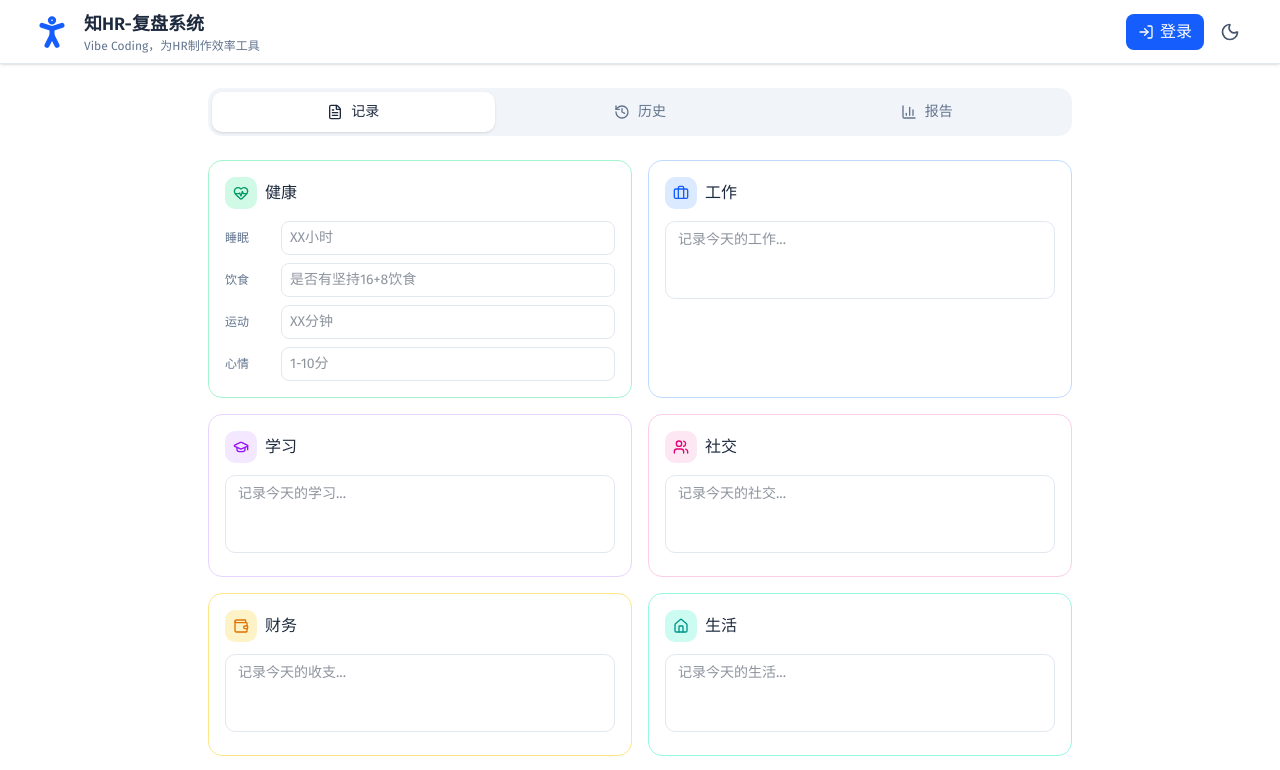
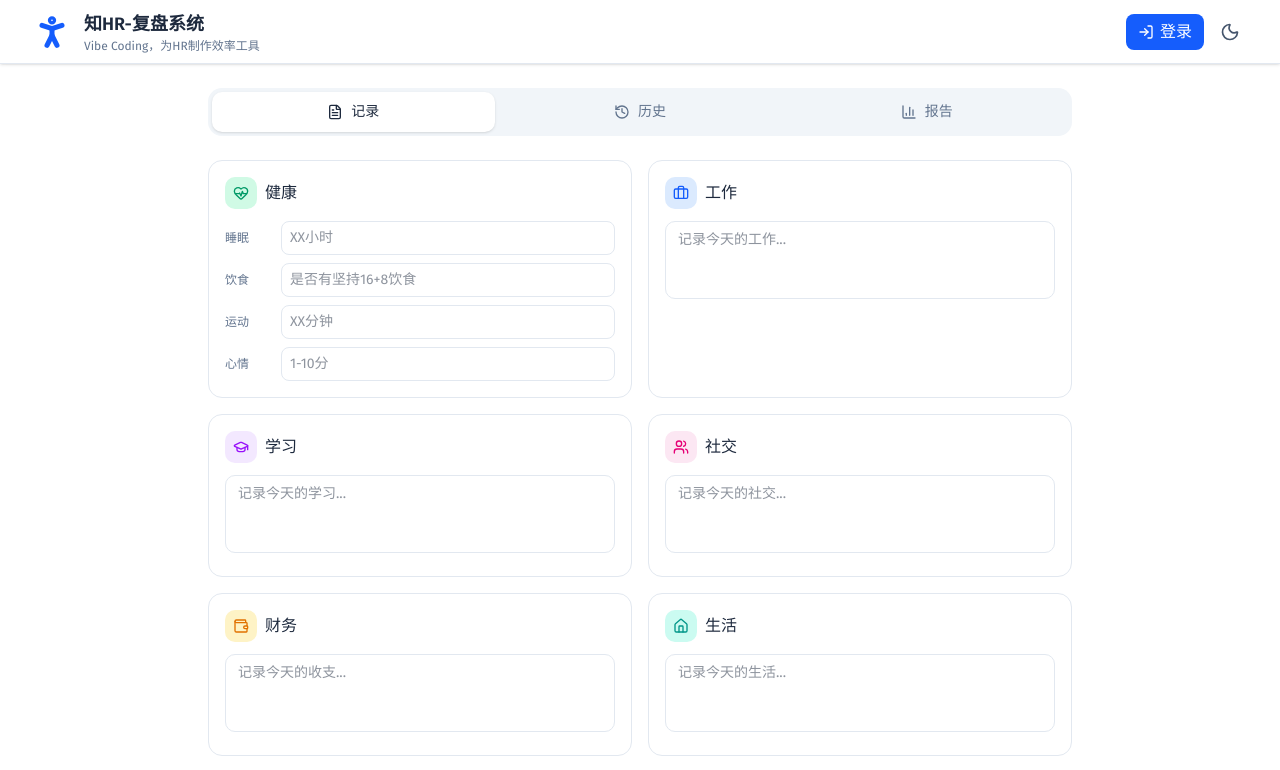
Before and after one commit to Harteyang/zhihr, a React (Vite) app in the folder review-system/: page / in a window 1280 px wide. Shown: the top 770 px of the page. Built offline with nearby package versions, Linux system fonts and the light colour scheme; no server answers.

Commit message:
style(revie-system): 统一维度卡片边框和背景色风格
将所有维度卡片的背景和边框替换为统一的中性slate色系，保持界面简洁一致

```diff
--- a/review-system/src/components/review/DimensionCard.tsx
+++ b/review-system/src/components/review/DimensionCard.tsx
@@ -13,15 +13,16 @@ interface DimensionCardProps {
   onToggle?: () => void
 }
 
+// 统一使用中性边框颜色，保持简洁
 const colorMap: Record<string, { bg: string; text: string; border: string; iconBg: string }> = {
-  emerald: { bg: 'bg-emerald-50 dark:bg-emerald-900/20', text: 'text-emerald-600 dark:text-emerald-400', border: 'border-emerald-200 dark:border-emerald-800', iconBg: 'bg-emerald-100 dark:bg-emerald-900/40' },
-  blue: { bg: 'bg-blue-50 dark:bg-blue-900/20', text: 'text-blue-600 dark:text-blue-400', border: 'border-blue-200 dark:border-blue-800', iconBg: 'bg-blue-100 dark:bg-blue-900/40' },
-  purple: { bg: 'bg-purple-50 dark:bg-purple-900/20', text: 'text-purple-600 dark:text-purple-400', border: 'border-purple-200 dark:border-purple-800', iconBg: 'bg-purple-100 dark:bg-purple-900/40' },
-  pink: { bg: 'bg-pink-50 dark:bg-pink-900/20', text: 'text-pink-600 dark:text-pink-400', border: 'border-pink-200 dark:border-pink-800', iconBg: 'bg-pink-100 dark:bg-pink-900/40' },
-  amber: { bg: 'bg-amber-50 dark:bg-amber-900/20', text: 'text-amber-600 dark:text-amber-400', border: 'border-amber-200 dark:border-amber-800', iconBg: 'bg-amber-100 dark:bg-amber-900/40' },
-  teal: { bg: 'bg-teal-50 dark:bg-teal-900/20', text: 'text-teal-600 dark:text-teal-400', border: 'border-teal-200 dark:border-teal-800', iconBg: 'bg-teal-100 dark:bg-teal-900/40' },
-  indigo: { bg: 'bg-indigo-50 dark:bg-indigo-900/20', text: 'text-indigo-600 dark:text-indigo-400', border: 'border-indigo-200 dark:border-indigo-800', iconBg: 'bg-indigo-100 dark:bg-indigo-900/40' },
-  orange: { bg: 'bg-orange-50 dark:bg-orange-900/20', text: 'text-orange-600 dark:text-orange-400', border: 'border-orange-200 dark:border-orange-800', iconBg: 'bg-orange-100 dark:bg-orange-900/40' },
+  emerald: { bg: 'bg-slate-50 dark:bg-slate-800/50', text: 'text-emerald-600 dark:text-emerald-400', border: 'border-slate-200 dark:border-slate-700', iconBg: 'bg-emerald-100 dark:bg-emerald-900/40' },
+  blue: { bg: 'bg-slate-50 dark:bg-slate-800/50', text: 'text-blue-600 dark:text-blue-400', border: 'border-slate-200 dark:border-slate-700', iconBg: 'bg-blue-100 dark:bg-blue-900/40' },
+  purple: { bg: 'bg-slate-50 dark:bg-slate-800/50', text: 'text-purple-600 dark:text-purple-400', border: 'border-slate-200 dark:border-slate-700', iconBg: 'bg-purple-100 dark:bg-purple-900/40' },
+  pink: { bg: 'bg-slate-50 dark:bg-slate-800/50', text: 'text-pink-600 dark:text-pink-400', border: 'border-slate-200 dark:border-slate-700', iconBg: 'bg-pink-100 dark:bg-pink-900/40' },
+  amber: { bg: 'bg-slate-50 dark:bg-slate-800/50', text: 'text-amber-600 dark:text-amber-400', border: 'border-slate-200 dark:border-slate-700', iconBg: 'bg-amber-100 dark:bg-amber-900/40' },
+  teal: { bg: 'bg-slate-50 dark:bg-slate-800/50', text: 'text-teal-600 dark:text-teal-400', border: 'border-slate-200 dark:border-slate-700', iconBg: 'bg-teal-100 dark:bg-teal-900/40' },
+  indigo: { bg: 'bg-slate-50 dark:bg-slate-800/50', text: 'text-indigo-600 dark:text-indigo-400', border: 'border-slate-200 dark:border-slate-700', iconBg: 'bg-indigo-100 dark:bg-indigo-900/40' },
+  orange: { bg: 'bg-slate-50 dark:bg-slate-800/50', text: 'text-orange-600 dark:text-orange-400', border: 'border-slate-200 dark:border-slate-700', iconBg: 'bg-orange-100 dark:bg-orange-900/40' },
 }
 
 export function DimensionCard({ config, value, onChange, collapsed, onToggle }: DimensionCardProps) {
```
